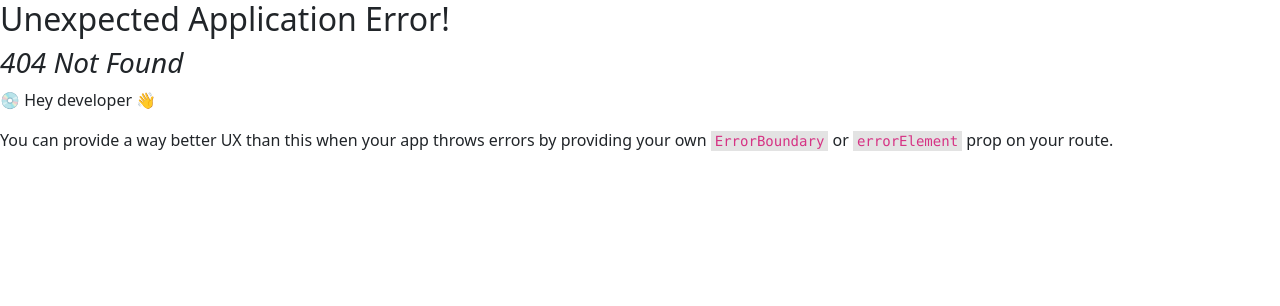
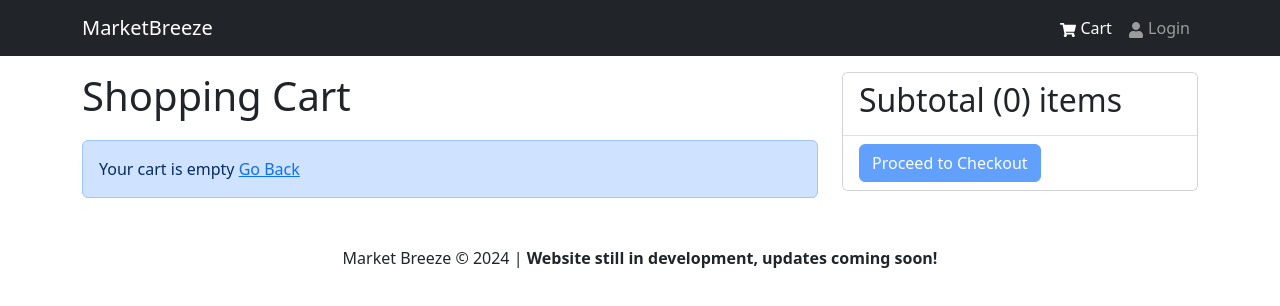
Before and after one commit to Karmveer27/eCommerce-Platform, a React (Create React App) app in the folder frontend/: page /cart in a window 1280 px wide. Before the commit this address had no page. Shown: the top 306 px of the page. Built offline with nearby package versions, Linux system fonts and the light colour scheme.

Commit message:
Started working on cart screen, products are displayed and users are allowed to change quantiy from cart screen which changes state

```diff
--- a/frontend/src/App.js
+++ b/frontend/src/App.js
@@ -11,7 +11,7 @@ const App = () => {
       <Header />
       <main className='py-3'>
         <Container>
-          <h1>Welcome to MarketBreeze</h1>
+
           <Outlet />
         </Container>
       </main>
--- a/frontend/src/index.js
+++ b/frontend/src/index.js
@@ -6,6 +6,7 @@ import App from './App';
 import HomeScreen from './screens/HomeScreen';
 import TestScreen from './screens/TestScreen';
 import ProductScreen from './screens/ProductScreen';
+import CartScreen from './screens/CartScreen.jsx';
 
 import { Provider } from 'react-redux'
 import store from './store.js'
@@ -20,6 +21,7 @@ const router = createBrowserRouter(
     <Route path="/"  element={<App />}>
         <Route index={true} element={<HomeScreen />} />
         <Route path="/product/:id" element={<ProductScreen />} />
+        <Route path='/cart' element={<CartScreen />} />
         <Route path="/test" element={<TestScreen />} />
     </Route>
   )
--- /dev/null
+++ b/frontend/src/screens/CartScreen.jsx
@@ -0,0 +1,118 @@
+// Goals:
+// Create cart screen
+// Show items on cart screen if items are in cart : if emtpy show message componenet
+// Show prices on cart screen
+// Add change qty form and have it update state
+
+import React from "react";
+import { useDispatch, useSelector } from "react-redux";
+import { useNavigate, Link } from "react-router-dom";
+import {
+  Image,
+  Row,
+  Col,
+  Form,
+  ListGroup,
+  ListGroupItem,
+  Button,
+  Card,
+} from "react-bootstrap";
+import Message from "../components/Message.jsx";
+import { FaTrash } from "react-icons/fa";
+import { addToCart } from "../slices/cartSlice.js";
+
+function CartScreen() {
+  const dispatch = useDispatch();
+  const navigate = useNavigate();
+
+  const cart = useSelector((state) => state.cart);
+  let numOfCartItems = 0;
+  cart.cartItems.forEach((item) => {
+    numOfCartItems += item.quantity;
+  });
+
+  const setQuantity = (product, quantity) => {
+    dispatch(addToCart({ ...product, quantity }));
+  };
+
+  //console.log(cart);
+
+  return (
+    <>
+      <Row>
+        <Col md={8}>
+          <h1 style={{ marginBottom: "20px" }}>Shopping Cart</h1>
+          {cart.cartItems.length > 0 ? (
+            <ListGroup variant="flush">
+              {cart.cartItems.map((item) => (
+                <ListGroup.Item key={item._id}>
+                  <Row key={item._id}>
+                    <Col md={2}>
+                      <Image src={item.image} fluid rounded />
+                    </Col>
+
+                    <Col md={3}>
+                      <Link to={`/product/${item._id}`}>{item.name}</Link>
+                    </Col>
+
+                    <Col md={2}>${item.price}</Col>
+
+                    <Col md={2}>
+                      <Form.Control
+                        as="select"
+                        value={item.quantity}
+                        onChange={(e) =>
+                          setQuantity(item, Number(e.target.value))
+                        }
+                      >
+                        {[...Array(item.countInStock).keys()].map((x) => (
+                          <option key={x + 1} value={x + 1}>
+                            {x + 1}
+                          </option>
+                        ))}
+                      </Form.Control>
+                    </Col>
+
+                    <Col md={2}>
+                      <Button type="button" variant="light">
+                        <FaTrash />
+                      </Button>
+                    </Col>
+                  </Row>
+                </ListGroup.Item>
+              ))}
+            </ListGroup>
+          ) : (
+            <Message>
+              Your cart is empty <Link to="/">Go Back</Link>
+            </Message>
+          )}
+        </Col>
+
+        <Col md={4}>
+          <Card>
+            <ListGroup variant="flush">
+              <ListGroup.Item>
+                <h2>Subtotal ({numOfCartItems}) items</h2>
+                {cart.totalPrice > 0 && <p>Items Price: ${cart.itemsPrice}</p>}
+                {cart.totalPrice > 0 && <p>Tax Price: ${cart.taxPrice}</p>}
+                {cart.totalPrice > 0 && (
+                  <p>Shipping Price: ${cart.shippingPrice}</p>
+                )}
+                {cart.totalPrice > 0 && <p>Total Price: ${cart.totalPrice}</p>}
+              </ListGroup.Item>
+              <ListGroup.Item>
+                    <Button type='button' className='btn-block' disabled={cart.cartItems.length === 0 }>
+                        Proceed to Checkout
+                    </Button>
+              </ListGroup.Item>
+            </ListGroup>
+          </Card>
+
+        </Col>
+      </Row>
+    </>
+  );
+}
+
+export default CartScreen;
--- a/frontend/src/utils/cartUtils.js
+++ b/frontend/src/utils/cartUtils.js
@@ -18,7 +18,7 @@ export function addDecimals(num){
     )
     //Item price without tax
     //Tax Price
-    state.taxTotalPrice = addDecimals(
+    state.taxPrice = addDecimals(
         Number((0.15 * state.itemsAndTaxPrice).toFixed(2))
     )
 
@@ -29,7 +29,7 @@ export function addDecimals(num){
     )
 
     //Total Price
-    state.totalprice = (
+    state.totalPrice = (
         Number(state.itemsAndTaxPrice) + Number(state.shippingPrice)
     ).toFixed(2);
 
```
